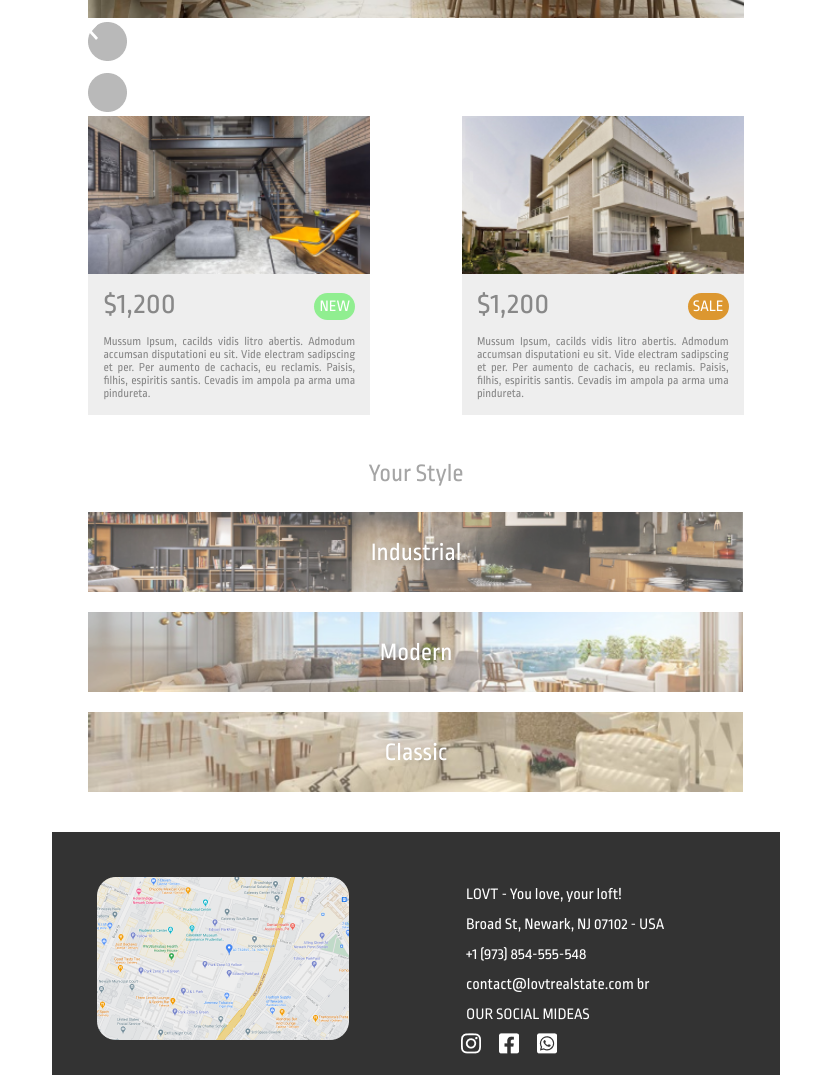
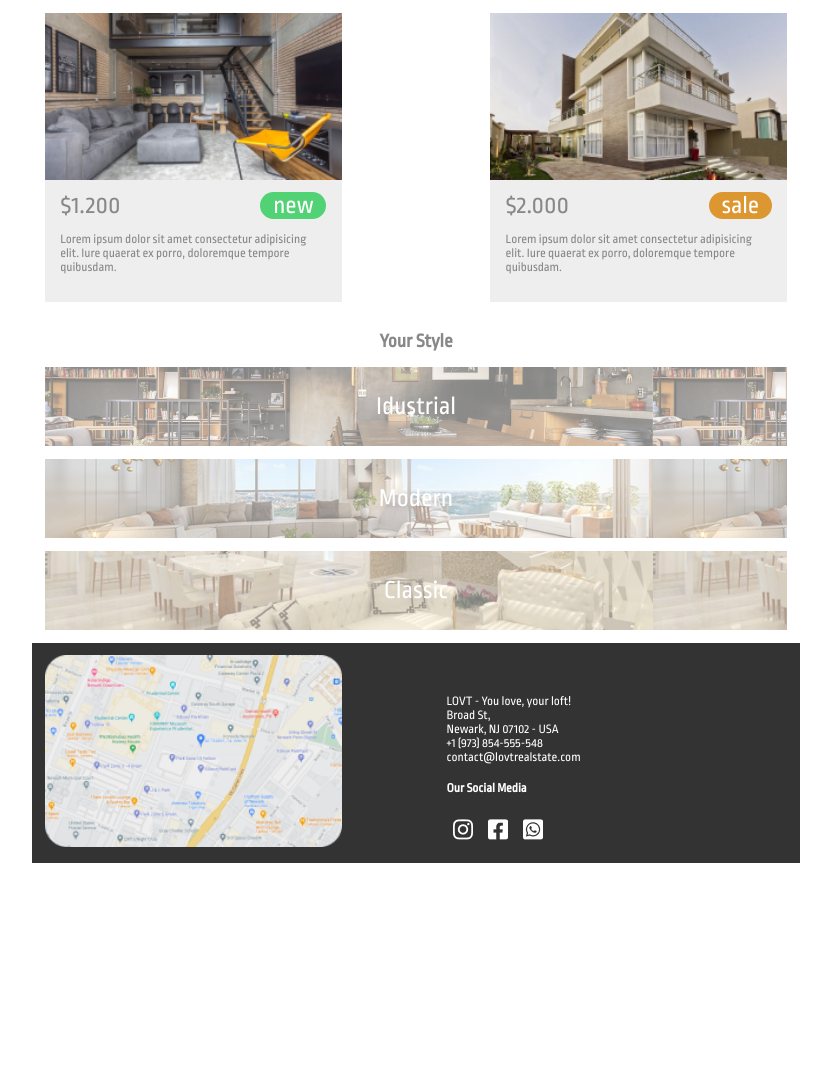
Before and after one commit to carlosguilhermeklein/lotv, a plain HTML site: page index.html in a window 1280 px wide. Shown: the part 383-1458 px from the top of the page, without its empty margins (224-1055 px from the left). After the commit the page ends 1246 px from the top, so only its background shows below. Drawn offline with Linux system fonts and the light colour scheme.

Commit message:
atualizado css multidisplay

```diff
--- a/css/style.css
+++ b/css/style.css
@@ -1,187 +1,206 @@
 @import url('https://fonts.googleapis.com/css2?family=Ropa+Sans&display=swap');
 
-#last{
-    background-color: #333333;
-    display: flex;
-    flex-wrap: nowrap;
-    height: 243px;
+
+html {
+    font-size: 80%;
 }
 
-#last>div{
-    width: 50% ;
-    margin: 45px;
+/* Seletor CSS */
+body {
+    font-family: 'Ropa Sans', sans-serif;
+    margin: 0;
+    padding: 0;
+    color: #888;
+    width: 100%;
+
 }
 
-#last>div>div>img{
-    margin-right: 15px;
+body * {
+    box-sizing: border-box;
 }
 
-#last>div>div>P{
-line-height: 25px;
-color: white;
+body>header {
+    padding: 1rem 2rem;
+    font-size: 1rem;
+    line-height: 1rem;
+    box-shadow: 0.1rem 0.1rem 1rem gray;
 }
 
-#left-arrow>img{
-    position:absolute;
-    align-items: center;
+header>* {
+    display: inline-block;
+    margin: 0;
 }
 
-#rigth-arrow>img{
-    opacity: 100%;
+body>header>img {
+    float: right;
+    margin-top: 1.6rem;
+}
+
+body>main {
+    width: 100%;
+}
+
+#banner {
+    width: 100%;
+    padding: 1rem;
+}
+
+#banner>img {
+    width: 100%;
+}
+
+#sales {
+    padding: 0 1rem;
+    width: 100%;
+}
+
+#sales>article {
+    width: 100%;
+    padding-bottom: 1rem;
+}
+
+#sales>article img {
+    width: 100%;
+    margin-bottom: -.5rem;
+}
+
+#sales>article>footer {
+    padding: 1.2rem;
+    background-color: #EEEEEE;
+}
+
+#sales span {
+    font-size: 25px;
+    line-height: 27px;
+}
+
+.right {
+    border-radius: 1.5rem;
+    background-color: #51d275;
+    color: white;
+    padding: 0 1rem;
+    float: right;
+}
+
+.right.sale {
+    background-color: #dc9730;
+}
+
+#your-style {
+    padding: 0 1rem;
+}
+
+#your-style * {
+    width: 100%;
+    text-align: center;
+
+}
+
+.opaque {
+    opacity: 0.5;
+    color: white;
+    font-size: 2rem;
+}
+
+.styles {
+    min-height: 5rem;
+    margin-bottom: 1rem;
+    padding: 2rem;
+
+}
+
+.industrial {
+    background-image: url('/lotv/img/Rectangle\ 11.png');
+}
+
+.modern {
+    background-image: url('/lotv/img/Rectangle\ 12.png');
+}
+
+.classic {
+    background-image: url('/lotv/img/Rectangle\ 13.png');
+}
+
+
+
+footer {
+    width: 100%;
+    padding: 1rem 1rem;
+    background-color: #333333;
+}
+
+footer>img {
+    width: 100%;
+}
+
+section#contacts {
+    color: white;
+    text-align: center;
+
+}
+
+section#contacts>img {
+    margin: .5rem;
+
+}
+
+
+
+/* Small devices (portrait tablets and large phones, 600px and up) */
+
+@media (min-width: 600px) {
+    #sales>article {
+        width: 40%;
+        display: inline-block;
+    }
+
+    #sales>article:last-child {
+        float: right;
+    }
+
+    footer>img {
+        width: 40%;
+        display: inline-block;
+    }
+
+    footer>#contacts {
+        width: 40%;
+        display: inline-block;
+        text-align: start;
+        margin-left: 8rem;
+
+    }
 
 
 }
 
-article{
-    background-color: #EEEEEE;
+/* Medium devices (landscape tablets, 768px and up) */
+
+@media (min-width: 768px) {
+    body {
+        max-width: 768px;
+        margin: auto;
+    }
 }
 
-body{
-    font-family: 'Ropa Sans', sans-serif;
-    margin: 0 auto;
-    padding: 0;
-    max-width: 728px;
-    color: #888888;
-    background-color: white;
-    border: 20px black
-}
 
-#top-header{
-    box-shadow: 0 5px 5px lightgrey;
-}
 
-#top-header > *{
-    display: inline-block;
-}
+/* Seletores por classe */
+/* .styles {
+  opacity: 0.5;
+} */
 
-#top-header > img{
-    display: inline-block;
-}
+/* Seletores por ID */
+/* #primeira {
+  opacity: 1;
+} */
 
-main{
-    margin-left: 5%;
-    margin-right: 5%;
-}
+/* Seletores por descendência */
+/* #your-style img {
+  opacity: 0.5;
+} */
 
-#name{
-    margin-left: 5%;
-    color: #777777;
-    font-size: 30px;
-    font-weight: 100;
-}
-
-#subname{
-    color: #AAAAAA;
-
-}
-
-#dropdown-menu{
-float: right;
- margin: 35px;
-}
-
-#banner{
-margin-top: 40px;
-align-items: center;
-}
-
-#teste{
-    width: 100%;
-}
-
-#sales{
-
-    align-items: center;
-}
-
-.sell-houses{
-    max-width: 43%;
-    display: inline-block;
-}
-
-.sell-houses-images{
-    width: 100%;
-    margin-bottom: 10px;
-}
-
-p{
-    margin: 5px;
-}
-
-span{
-    margin: 5px
-}
-
-.sales >article >footer> p{
-    text-align: justify;
-    font-size: 12px;
-    margin: 15px;
-}
-
-.rigth{
-    float: right;
-    border-radius: 20px;
-    background-color: lightgreen;
-    padding: 5px;
-    margin-right: 15px;
-    color: white;
-}
-
-#rigthsale{
-    background-color: #DC9730;
-}
-
-.price{
-    margin: 15px;
-    font-size: 30px;
-}
-
-#article-rigth{
-    float: right;
-}
-
-#your-style{
-    margin-top: 40px;
-     margin-bottom: 40px;
-    font-size: 25px;
-    font-weight: 400;
-    line-height: 27px;
-    letter-spacing: 0em;
-    text-align: center;
-}
-
-#your-style>div{
-    display: flex;
-    justify-content: center;
-    align-items: center;
-    margin-bottom: 20px;
-    opacity: 75%;
-}
-
-#your-style>div> p{
-    color: white;
-    font-style: normal;
-    opacity: 100%;
-    text-shadow: 2px 2px 5px rgba(0, 0, 0, 0.25);
-}
-
-#industrial{
-    background-image:url("/lotv/img/Rectangle\ 11.png");
-    background-size: 100%;
-    background-repeat: no-repeat;
-    height: 80px;
-}
-
-#modern{
-    height: 80px;
-    background-image:url("/lotv/img/Rectangle\ 12.png");
-    background-size: 100%;
-    background-repeat: no-repeat;
-}
-
-#classic{
-    height: 80px;
-    background-image:url("/lotv/img/Rectangle\ 13.png");
-    background-size: 100%;
-    background-repeat: no-repeat;
-}
+/* Seletores por child (filhos) */
+/* #your-style > img {
+  opacity: 0.2;
+} */
--- a/index.html
+++ b/index.html
@@ -5,98 +5,90 @@
   <meta http-equiv="X-UA-Compatible" content="IE=edge">
   <meta name="viewport" content="width=device-width, initial-scale=1.0">
   <link rel="stylesheet" href="css/style.css">
+
   <title>LOVT</title>
 </head>
 <body>
-    <header id="top-header">
+  <header>
+    <h1>LOVT</h1>
+    <h6>
+      Your Love, <br>
+      your loft.
+    </h6>
+    <img src="img/Vector.png" alt="">
+  </header>
 
-        <h2 id="name">LOVT</h2>
-        <h6 id="subname">your love, <br>
-            your loft </h6>
-        <img id="dropdown-menu" src="img/Vector.png" alt="">
-
-    </header>
   <main>
     <section id="banner">
-            <img id="teste" src="img/Rectangle 3.png" alt="">
+      <img  width="100%" src="img/Rectangle 3.png" alt="">
+      <!-- <div id="left-arrow"><</div>
+      <div id="right-arrow">></div> -->
+    </section>
 
-            <div id="left-arrow">
-                <img src="img/Ellipse 1.png" alt="">
-                <img src="img/Vector-1.png" alt="">
-            </div>
-            <br>
-            <br>
-            <br>
-            <div id="rigt-arrow">
-                <img src="img/Ellipse 1.png" alt="">
-                <img src="img/Vector-2.png" alt="">
-            </div>
-
-        </section>
-        <section class="sales">
-            <article class="sell-houses">
-                <header><img class="sell-houses-images" src="img/Rectangle 6.png" alt=""></header>
+    <section id="sales">
+      <article>
+        <header>
+          <img src="img/Rectangle 6.png" alt="">
+        </header>
         <footer>
-                    <span class="price">$1,200</span>
-                    <span class="rigth"> NEW </span>
-                    <p>Mussum Ipsum, cacilds vidis litro abertis. Admodum accumsan disputationi eu sit. Vide electram
-                        sadipscing et per. Per aumento de cachacis, eu reclamis. Paisis, filhis, espiritis santis.
-                        Cevadis im ampola pa arma uma pindureta.</p>
+          <span>$1.200</span>
+          <span class="right">new</span>
+          <p>
+            Lorem ipsum dolor sit amet consectetur adipisicing elit.
+            Iure quaerat ex porro, doloremque tempore quibusdam.
+          </p>
         </footer>
       </article>
-            <article id="article-rigth" class="sell-houses">
-                <header> <img class="sell-houses-images" src="img/Rectangle 7.png" alt=""> </header>
+
+      <article id="right-sale">
+        <header>
+          <img src="img/Rectangle 7.png" alt="">
+        </header>
         <footer>
-                    <span class="price"> $1,200</span>
-                    <span id="rigthsale" class="rigth"> SALE </span>
-                    <p>Mussum Ipsum, cacilds vidis litro abertis. Admodum accumsan disputationi eu sit. Vide electram
-                        sadipscing et per. Per aumento de cachacis, eu reclamis. Paisis, filhis, espiritis santis.
-                        Cevadis im ampola pa arma uma pindureta.</p>
+          <span>$2.000</span>
+          <span class="right sale">sale</span>
+          <p>
+            Lorem ipsum dolor sit amet consectetur adipisicing elit.
+            Iure quaerat ex porro, doloremque tempore quibusdam.
+          </p>
         </footer>
       </article>
     </section>
+
     <section id="your-style">
+      <h1>Your Style</h1>
 
-            <div id="you"><span>Your Style</span></div>
-            <div id="industrial">
-                <p>Industrial</p>
+      <div class="styles opaque industrial">
+        <span>Idustrial</span>
       </div>
-            <div id="modern">
-                <p>Modern</p>
+      <div class="styles opaque modern">
+
+        <span>Modern</span>
       </div>
-            <div id="classic">
-                <p>Classic</p>
+      <div class="styles opaque classic">
 
+        <span>Classic</span>
       </div>
     </section>
   </main>
-    <footer id="last">
-        <div><img src="img/image 1.png" alt=""> </div>
-        <div>
-            <div>
-                <p> LOVT - You love, your loft!</p>
 
-                <p> Broad St, Newark, NJ 07102 - USA</p>
+  <footer>
+    <img src="img/image 1.png" alt="">
+    <section id="contacts">
+        <p>
+            LOVT - You love, your loft! <br>
+            Broad St,<br>
+            Newark, NJ 07102 - USA <br>
+            +1 (973) 854-555-548 <br>
+            contact@lovtrealstate.com
+          </p>
 
-                <p> +1 (973) 854-555-548</p>
-
-                <p> contact@lovtrealstate.com br</p>
-
-            </div>
-            <div>
-                <p>OUR SOCIAL MIDEAS</p>
+          <h4>Our Social Media</h4>
           <img src="img/instagram-brands (1) 1.png" alt="">
           <img src="img/facebook-square-brands 1.png" alt="">
           <img src="img/whatsapp-square-brands 1.png" alt="">
-
-            </div>
-
-        </div>
-
-
+    </section>
 
   </footer>
-
-
 </body>
 </html>
```
Lines whose indentation alone changed are shown as unchanged.
